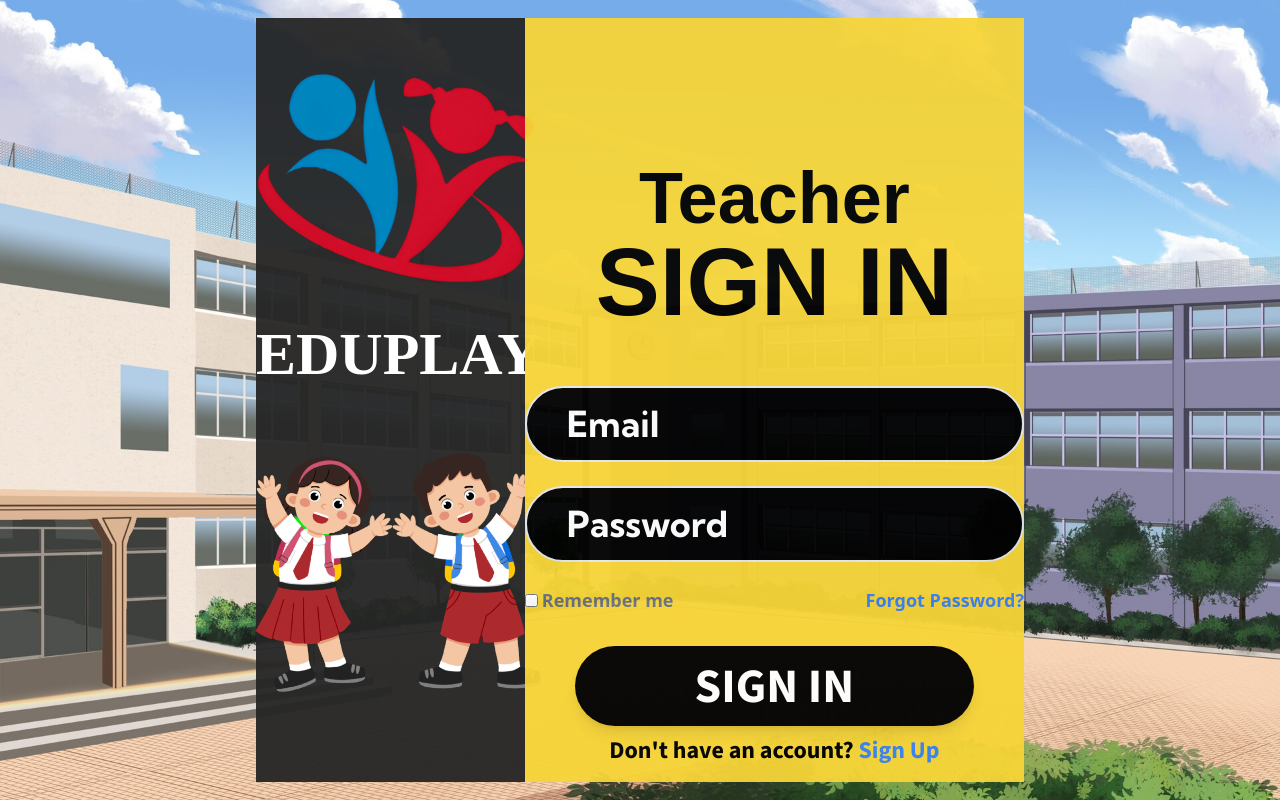
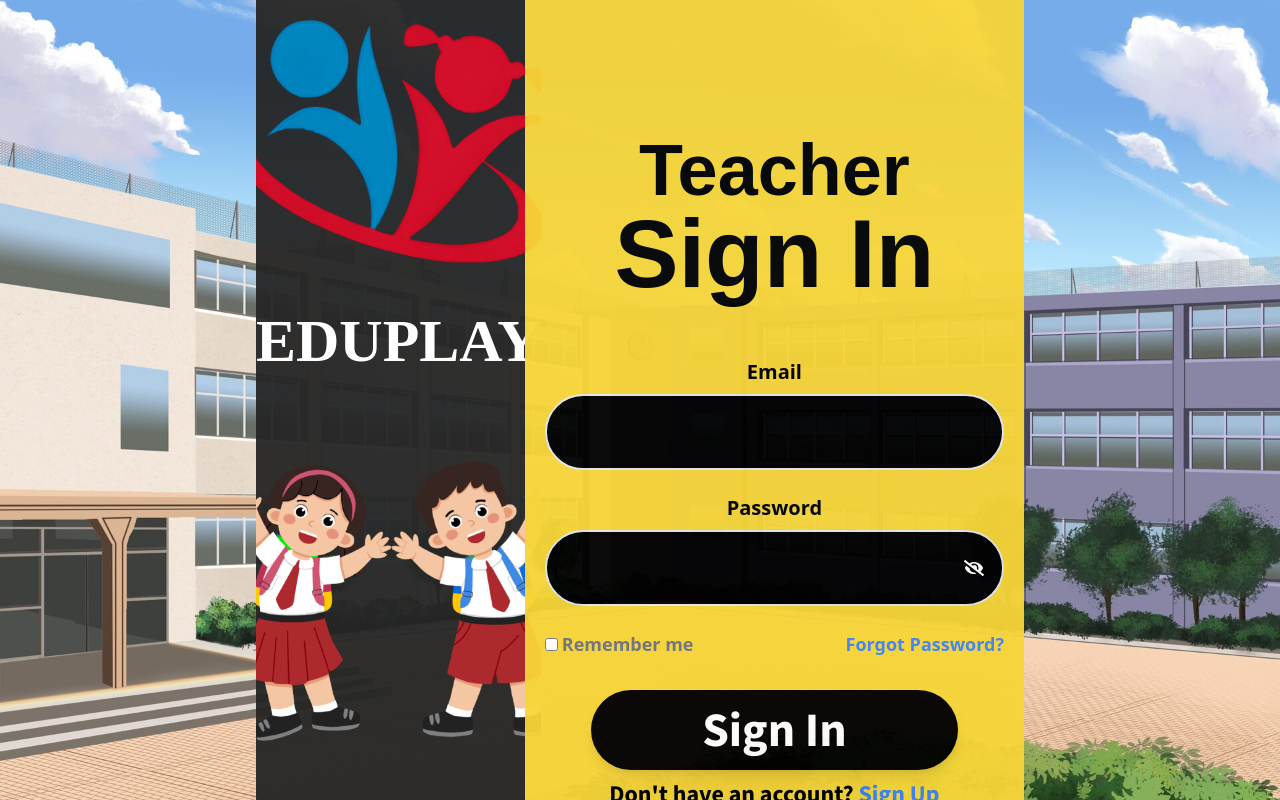
Before and after one commit to ReiTony/EduPlay-main, a React (Vite) app in the folder Client/: page /TeacherLogin in a window 1280 px wide. Built offline with nearby package versions, Linux system fonts and the light colour scheme; a web font is replaced by a local one.

Commit message:
TeacherLogin Functional

```diff
--- a/Client/src/component/TeacherLogin.jsx
+++ b/Client/src/component/TeacherLogin.jsx
@@ -1,63 +1,85 @@
-import React from "react";
+import React, { useState,useEffect } from "react";
+import Cookies from "js-cookie";
 import logo from "../assets/logo.png";
 import boygirl from "../assets/BoyAndGirl.png";
 import { useFormik } from "formik";
-import { TeacherSchema } from "../SchemaValidation";
+import { TeacherSchema } from "../SchemaValidation"; // Make sure to use consistent naming
 import { Link, useNavigate } from "react-router-dom";
 import axios from "axios";
+import { FaEye, FaEyeSlash } from 'react-icons/fa';
 
 function TeacherLogin() {
   const navigate = useNavigate();
+  const [showPassword, setShowPassword] = useState(false);
 
   const setAuthHeader = (token) => {
     axios.defaults.headers.common["Authorization"] = `Bearer ${token}`;
   };
 
-  const onSubmit = async (values) => {
+  const setTokenCookie = (token) => {
+    // Set an HTTPOnly cookie with the token
+    Cookies.set("teacherToken", JSON.stringify(token), { secure: true, sameSite: "strict" });
+  };
+
+  // Add a function to check if the token cookie exists
+  const hasTokenCookie = () => {
+    return !!Cookies.get("teacherToken");
+  };
+
+  const onSubmit = async (values, setSubmitting) => { // Add setSubmitting as a parameter
     try {
-      // Get the user agent string
       const userAgent = navigator.userAgent;
-
-      // Set the JWT token in Axios headers before making the request
-      setAuthHeader();
-
-      // Replace this URL with the actual API endpoint of your backend
       const apiUrl = "http://localhost:5000/api/v1/Teacher/login";
 
       const response = await axios.post(apiUrl, {
         email: values.TeacherEmail,
         password: values.TeacherPassword,
-        userAgent: userAgent, // Include the userAgent field
+        userAgent: userAgent,
       });
 
       if (response.status === 200) {
-        const tokenTeacher = response.data.user.accessToken; // Get the access token from the response
+        const tokenTeacher = response.data.user.accessToken;
+        setTokenCookie(tokenTeacher);
 
-        // Set the JWT token in Axios headers before making future requests
         setAuthHeader(tokenTeacher);
 
         console.log("Login successful");
-        console.log(tokenTeacher);
         navigate("/Teacher_Homepage");
       } else {
         alert("Login failed. Invalid email or password.");
       }
     } catch (error) {
       console.error("An error occurred:", error);
-
-      // Display the error message to the user or handle it as needed
       alert("An error occurred: " + error.message);
+    } finally {
+      setSubmitting(false);
     }
   };
 
-  const { values, errors, handleBlur, handleChange, handleSubmit, touched } =
-    useFormik({
+
+  useEffect(() => {
+    if (hasTokenCookie()) {
+      const tokenStudent = Cookies.get("teacherToken");
+      setAuthHeader(tokenStudent);
+      navigate("/Teacher_Homepage");
+    }
+  }, []); // Empty dependency array ensures this effect runs once on component mount
+
+  const {
+    values,
+    errors,
+    handleBlur,
+    handleChange,
+    handleSubmit,
+    touched,
+    isSubmitting,
+  } = useFormik({
     initialValues: {
       TeacherEmail: "",
       TeacherPassword: "",
     },
-      validationSchema: TeacherSchema,
-      onSubmit: (values) => onSubmit(values, navigate),
+    validationSchema: TeacherSchema, // Make sure to use consistent validation schema
+    onSubmit: (values, { setSubmitting }) => onSubmit(values, setSubmitting), // Add setSubmitting
   });
 
   return (
@@ -66,7 +88,7 @@ function TeacherLogin() {
         <div className="grid grid-rows-[40%_15%_35%] text-white bg-[#252525] bg-opacity-95">
           <div className="flex items-center justify-center">
             <img
-              className="object-cover w-fit h-[90%] m-0 "
+              className="object-cover w-fit h-[90%] m-0"
               src={logo}
               alt="Logo"
             />
@@ -84,44 +106,52 @@ function TeacherLogin() {
             />
           </div>
         </div>
-        <section className="bg-[#f7d538] opacity-95 flex flex-row justify-center">
-          <div className="text-center">
-            <h2 className="font-extrabold mt-36 text-7xl font-expletus">
+        <section className="bg-[#f7d538] opacity-95 flex flex-row justify-center p-5">
+          <div>
+            <h2 className="mt-40 font-extrabold px-14 text-7xl font-expletus">
               Teacher
             </h2>
-            <h1 className="font-extrabold mb-14 text-8xl font-expletus">
-              SIGN IN
+            <h1 className="font-extrabold mb-14 px-14 text-8xl font-expletus">
+              Sign In
             </h1>
             <form onSubmit={handleSubmit}>
               <div className="mb-6">
+                <label htmlFor="TeacherEmail" className={`block mb-2 text-xl font-semibold ${touched.TeacherEmail && errors.TeacherEmail ? "text-red-500" : ""}`}>
+                  Email
+                </label>
                 <input
-                  className={`w-[100%] rounded-full flex p-4 px-10 mt-8 text-4xl bg-black text-white border-2 placeholder-white font-kumbh ${
-                    touched.TeacherEmail && errors.TeacherEmail
-                      ? "border-red-500 shadow-lg shadow-red-500"
-                      : ""
-                  }`}
+                  id="TeacherEmail"
                   name="TeacherEmail"
                   type="text"
-                  placeholder="Email"
+                  className={`w-[100%] rounded-full flex p-4 px-10 mt-2 text-4xl bg-black text-white border-2 font-kumbh ${touched.TeacherEmail && errors.TeacherEmail ? "border-red-500" : ""}`}
                   value={values.TeacherEmail}
                   onChange={handleChange}
                   onBlur={handleBlur}
+                  disabled={isSubmitting}
                 />
               </div>
               <div className="mb-6">
+                <label htmlFor="TeacherPassword" className={`block mt-4 mb-2 text-xl font-semibold ${touched.TeacherPassword && errors.TeacherPassword ? "text-red-500" : ""}`}>
+                  Password
+                </label>
+                <div className="relative">
                   <input
-                  className={`w-[100%] rounded-full flex p-4 px-10 mt-4 text-4xl bg-black text-white border-2 placeholder-white font-kumbh ${
-                    touched.TeacherPassword && errors.TeacherPassword
-                      ? "border-red-500 shadow-lg shadow-red-500"
-                      : ""
-                  }`}
                     id="TeacherPassword"
-                  type="password"
-                  placeholder="Password"
+                    name="TeacherPassword"
+                    type={showPassword ? "text" : "password"}
+                    className={`w-[100%] justify-center flex items-center rounded-full px-10 border-2 p-4 text-4xl bg-black text-white font-kumbh ${touched.TeacherPassword && errors.TeacherPassword ? "border-red-500" : ""}`}
                     value={values.TeacherPassword}
                     onChange={handleChange}
                     onBlur={handleBlur}
+                    disabled={isSubmitting}
                   />
+                  <span
+                    className="absolute text-xl cursor-pointer top-7 right-5"
+                    onClick={() => setShowPassword(!showPassword)}
+                  >
+                    {showPassword ? <FaEye className="text-white" /> : <FaEyeSlash className="text-white" />}
+                  </span>
+                </div>
               </div>
               <div className="flex justify-between items-center mt-3">
                 <div>
@@ -142,8 +172,9 @@ function TeacherLogin() {
               <button
                 className="w-[80%] font-sourceSans3 text-center rounded-full p-4 mt-8 text-5xl bg-black shadow-lg hover:shadow-green-400 text-white placeholder-white font-bold"
                 type="submit"
+                disabled={isSubmitting}
               >
-                SIGN IN
+                {isSubmitting ? "Signing in..." : "Sign In"}
               </button>
             </form>
             <p className="pb-4 mt-2 text-2xl font-medium font-sourceSans3">
```
Lines whose indentation alone changed are shown as unchanged.
